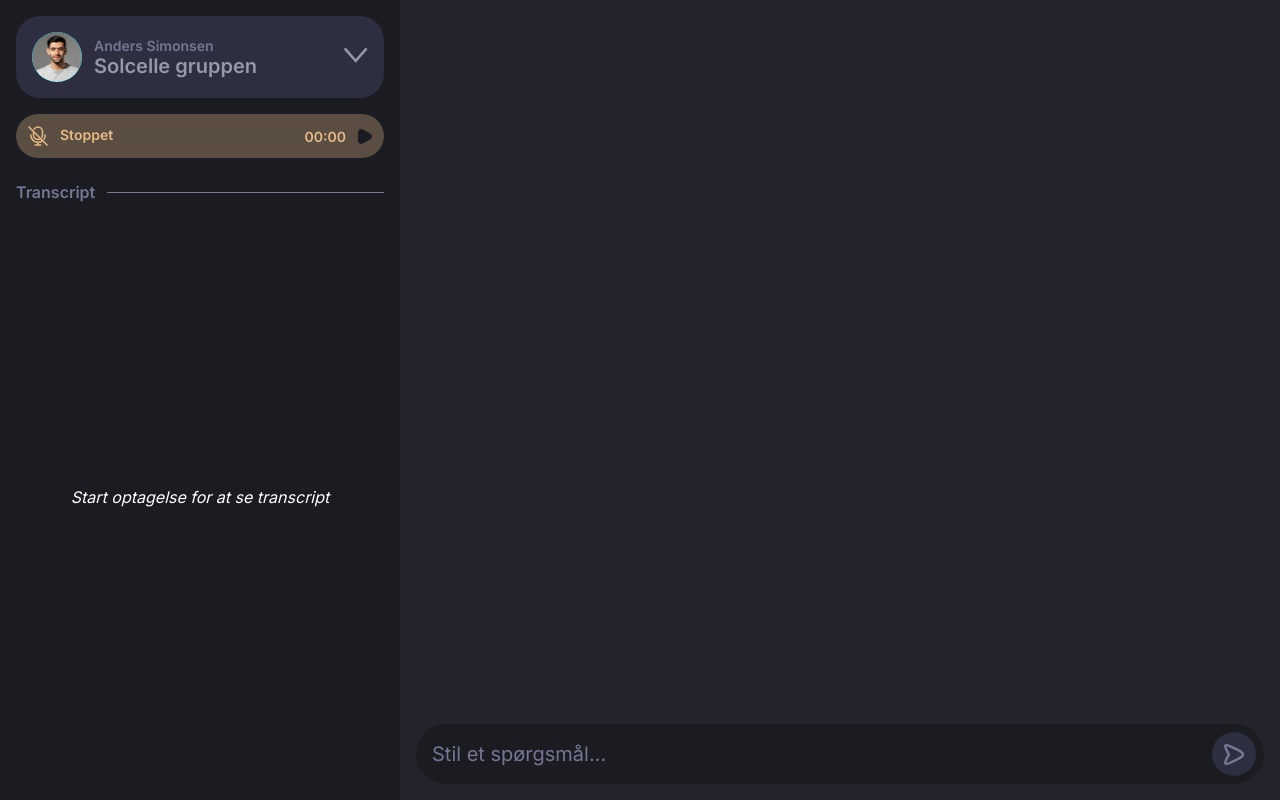
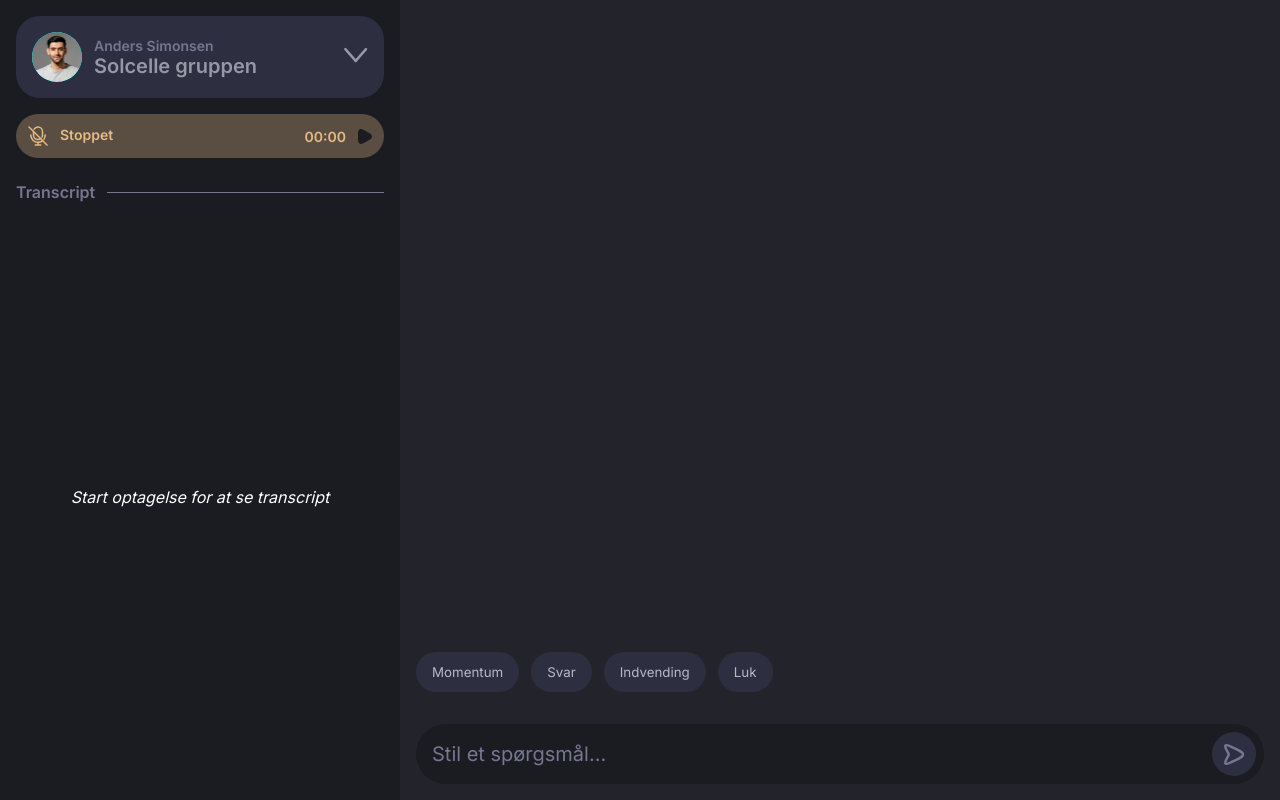
Before and after one commit to Sale-helper/saleshelperdemo, a Vue app: page / in a window 1280 px wide. Built offline with nearby package versions, Linux system fonts and the light colour scheme.

Commit message:
Update MainScreen.vue

```diff
--- a/src/components/layout/MainScreen.vue
+++ b/src/components/layout/MainScreen.vue
@@ -86,6 +86,12 @@ const handleGenerateQuestion = (question) => {
       />
     </div>
     <div class="main__bottom">
+      <div class="main__quick-btns">
+        <button class="quick-btn" type="button" @click="handleGenerateQuestion('Momentum')">Momentum</button>
+        <button class="quick-btn" type="button" @click="handleGenerateQuestion('Svar')">Svar</button>
+        <button class="quick-btn" type="button" @click="handleGenerateQuestion('Indvending')">Indvending</button>
+        <button class="quick-btn" type="button" @click="handleGenerateQuestion('Luk')">Luk</button>
+      </div>
       <div class="main__btn-wrap">
         <QuestionBtn
           v-for="btn in questionButtons.filter(btn => !clickedButtons.includes(btn.question))"
@@ -131,5 +137,24 @@ const handleGenerateQuestion = (question) => {
     display: flex;
     gap: 16px;
   }
+
+  &__quick-btns {
+    display: flex;
+    gap: 12px;
+  }
+}
+
+.quick-btn {
+  background-color: #2D2E40;
+  color: #B8B9C5;
+  border: none;
+  border-radius: 24px;
+  padding: 12px 16px;
+  cursor: pointer;
+  transition: background-color 0.2s ease-in-out;
+
+  &:hover {
+    background-color: #292a3d;
+  }
 }
 </style>
```
